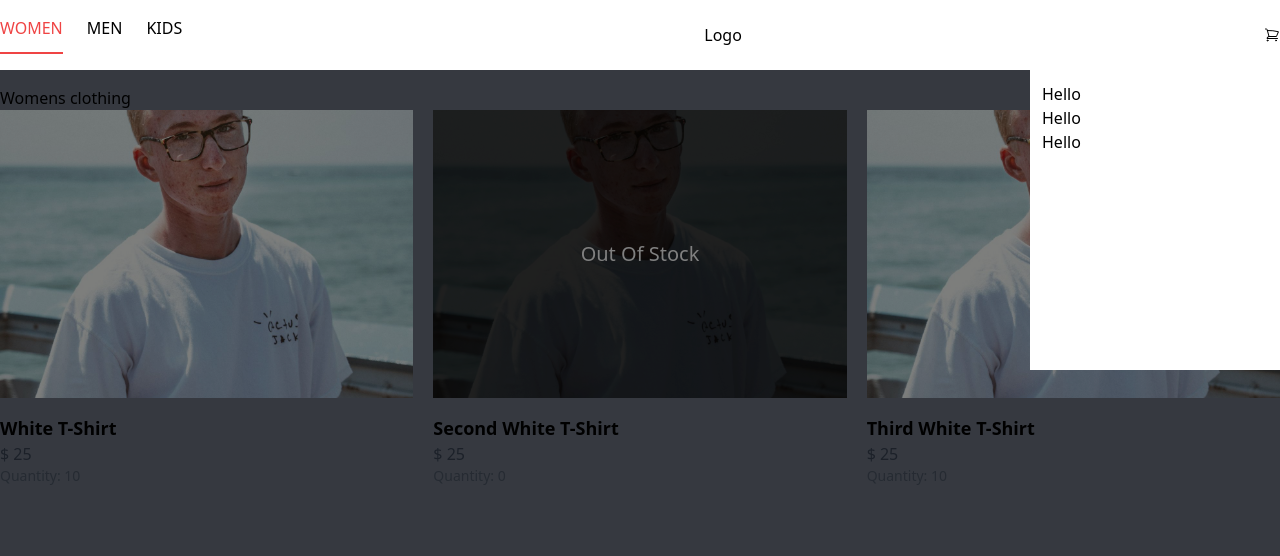
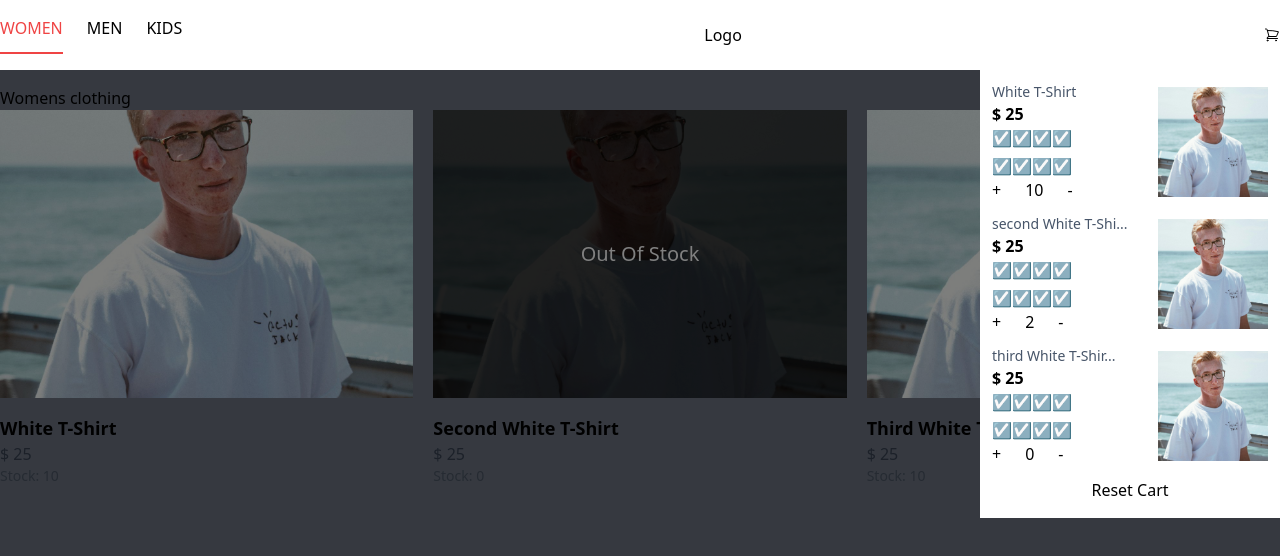
Before and after one commit to mitkapanarin/online_shop, a React (Vite) app in the folder frontend/: page /women in a window 1280 px wide. Both pictures are taken after a click on the button 1271 px from the left and 35 px from the top of the page. Shown: the top 556 px of the page. Built offline with nearby package versions, Linux system fonts and the light colour scheme.

Commit message:
cart state added with logics

```diff
--- a/frontend/src/Pages/Women.tsx
+++ b/frontend/src/Pages/Women.tsx
@@ -9,21 +9,21 @@ export class Women extends Component {
       name: "White T-Shirt",
       image: "./sample-image.jpg",
       price: 25,
-      quantity: 10,
+      stock: 10,
     },
     {
       id: "2",
       name: "second White T-Shirt",
       image: "./sample-image.jpg",
       price: 25,
-      quantity: 0,
+      stock: 0,
     },
     {
       id: "3",
       name: "third White T-Shirt",
       image: "./sample-image.jpg",
       price: 25,
-      quantity: 10,
+      stock: 10,
     },
   ];
 
--- a/frontend/src/components/Cards/CartCard.tsx
+++ b/frontend/src/components/Cards/CartCard.tsx
@@ -1,8 +1,42 @@
 import { Component } from "react";
+import { IProductCardProps } from "../../types/interface";
+import { textLimiter } from "../Text/textFn";
 
-export class CartCard extends Component {
+export class CartCard extends Component<
+  IProductCardProps & {
+    quantity: number;
+  }
+> {
+  constructor(props: IProductCardProps & { quantity: number }) {
+    super(props);
+  }
+
   render() {
-    return <div className="">Hello</div>;
+    const { id, image, name, price, quantity } = this.props;
+    return (
+      <div className="flex justify-between items-center">
+        <div className="">
+          <h3 className="details text-sm text-slate-600">
+            {textLimiter(name, 18)}
+          </h3>
+          <p className="font-semibold">$ {price}</p>
+          <div className="flex flex-col gap-1">
+            <span>☑️☑️☑️☑️</span>
+            <span>☑️☑️☑️☑️</span>
+          </div>
+          <div className="flex gap-6">
+            <button onClick={() => console.log("incr", id)}>+</button>
+            <span>{quantity}</span>
+            <button onClick={() => console.log("decr", id)}>-</button>
+          </div>
+        </div>
+        <img
+          src={image}
+          alt={`Image of ${name}`}
+          className="object-cover h-[110px] w-[110px]"
+        />
+      </div>
+    );
   }
 }
 
--- a/frontend/src/components/Cards/CartModal.tsx
+++ b/frontend/src/components/Cards/CartModal.tsx
@@ -1,16 +1,67 @@
 import { Component } from "react";
 import CartCard from "./CartCard";
+import { connect } from "react-redux";
+import { RootState } from "../../store";
 
-export class CartModal extends Component {
+const xxxx = [
+  {
+    id: "1",
+    name: "White T-Shirt",
+    image: "./sample-image.jpg",
+    price: 25,
+    stock: 10,
+  },
+  {
+    id: "2",
+    name: "second White T-Shirt",
+    image: "./sample-image.jpg",
+    price: 25,
+    stock: 0,
+  },
+  {
+    id: "3",
+    name: "third White T-Shirt",
+    image: "./sample-image.jpg",
+    price: 25,
+    stock: 10,
+  },
+];
+
+export class CartModal extends Component<{
+  cartState: RootState["cart"];
+}> {
+  constructor(props: { cartState: RootState["cart"] }) {
+    super(props);
+  }
   render() {
+    const { cartState } = this.props;
+    const cartStateObject = Object.values(cartState);
     return (
-      <div className="absolute right-0 t-0 p-3 min-h-[300px] w-[250px] z-10 bg-white">
-        <CartCard />
-        <CartCard />
-        <CartCard />
+      <div className="absolute right-0 t-0 p-3 min-h-[300px] w-[300px] z-10 bg-white">
+        <div className="flex flex-col gap-3">
+          {cartStateObject.length === 0 && (
+            <h3 className="text-center">Cart is empty</h3>
+          )}
+          {cartStateObject?.map((item) => {
+            const product = xxxx.find((p) => p.id === item.id);
+            if (!product) {
+              return;
+            }
+            return (
+              <CartCard key={item.id} {...product} quantity={item.quantity} />
+            );
+          })}
+        </div>
+        <div className="flex flex-row justify-center mb-1 mt-3">
+          <button className="">Reset Cart</button>
+        </div>
       </div>
     );
   }
 }
 
-export default CartModal;
+const reduxStateProps = (state: RootState) => ({
+  cartState: state.cart,
+});
+
+export default connect(reduxStateProps, {})(CartModal);
--- a/frontend/src/components/Cards/ProductCard.tsx
+++ b/frontend/src/components/Cards/ProductCard.tsx
@@ -27,7 +27,7 @@ export class ProductCard extends Component<
       image,
       name,
       price,
-      quantity,
+      stock,
       id,
       isSelected,
       addToCartFn,
@@ -46,14 +46,14 @@ export class ProductCard extends Component<
           <img
             src={image}
             alt={name}
-            className={`w-full h-72 object-cover ${quantity === 0 ? "filter brightness-50" : ""}`}
+            className={`w-full h-72 object-cover ${stock === 0 ? "filter brightness-50" : ""}`}
           />
-          {quantity === 0 && (
+          {stock === 0 && (
             <div className="absolute inset-0 flex items-center justify-center bg-black bg-opacity-50 text-white text-xl font-light">
               Out of Stock
             </div>
           )}
-          {isHovered && isSelected == false && quantity > 0 && (
+          {isHovered && isSelected == false && stock > 0 && (
             <button
               type="button"
               className="cursor-pointer absolute bottom-[-20px] right-4 bg-green-400 p-3 rounded-full shadow-lg"
@@ -63,7 +63,7 @@ export class ProductCard extends Component<
             </button>
           )}
 
-          {isHovered && isSelected == true && quantity > 0 && (
+          {isHovered && isSelected == true && stock > 0 && (
             <button
               type="button"
               className="cursor-pointer absolute bottom-[-20px] right-4 bg-green-400 p-3 rounded-full shadow-lg"
@@ -75,7 +75,7 @@ export class ProductCard extends Component<
         </div>
         <h3 className="text-lg font-semibold mt-4">{name}</h3>
         <h6 className="text-md font-medium text-gray-700">$ {price}</h6>
-        <p className="text-sm text-gray-600">Quantity: {quantity}</p>
+        <p className="text-sm text-gray-600">stock: {stock}</p>
       </div>
     );
   }
--- /dev/null
+++ b/frontend/src/components/Text/textFn.tsx
@@ -0,0 +1,3 @@
+export const textLimiter = (text: string, limit: number = 60) => {
+  return text.length > limit ? `${text.slice(0, limit)}...` : text;
+};
--- a/frontend/src/store/Slices/cartSlice.ts
+++ b/frontend/src/store/Slices/cartSlice.ts
@@ -1,24 +1,56 @@
 import { createSlice } from "@reduxjs/toolkit";
 import type { PayloadAction } from "@reduxjs/toolkit";
 
-interface ICartSlice {
-  x: number;
+interface ICartItem {
+  id: string;
+  quantity: number;
 }
 
-const initialState: ICartSlice = {
-  x: 0,
-};
+const initialState: ICartItem[] = [
+  {
+    id: "1",
+    quantity: 10,
+  },
+  {
+    id: "2",
+    quantity: 2,
+  },
+  {
+    id: "3",
+    quantity: 0,
+  },
+];
 
 export const cartSlice = createSlice({
   name: "cart",
   initialState,
   reducers: {
-    // update later
-    addItemToCart: (state: ICartSlice, action: PayloadAction<number>) => {
-      state.x = action.payload;
+    addItemToCart: (state: ICartItem[], action: PayloadAction<ICartItem>) => {
+      const { id, quantity } = action.payload;
+      const existingItem = state.find((item) => item.id === id);
+
+      if (existingItem) {
+        existingItem.quantity += quantity;
+      } else {
+        state.push(action.payload);
+      }
     },
-    removeItemFromCart: (state: ICartSlice, action: PayloadAction<number>) => {
-      state.x = action.payload;
+    removeItemFromCart: (
+      state: ICartItem[],
+      action: PayloadAction<ICartItem>,
+    ) => {
+      const { id, quantity } = action.payload;
+      const existingItem = state.find((item) => item.id === id);
+      if (!existingItem) {
+        return;
+      }
+      if (existingItem) {
+        if (existingItem.quantity > quantity) {
+          existingItem.quantity -= quantity;
+        } else {
+          return state.filter((item) => item.id !== id);
+        }
+      }
     },
     resetCart: () => initialState,
   },
--- a/frontend/src/store/index.ts
+++ b/frontend/src/store/index.ts
@@ -2,7 +2,12 @@ import { configureStore } from "@reduxjs/toolkit";
 import { setupListeners } from "@reduxjs/toolkit/query";
 import { persistStore, persistReducer } from "redux-persist";
 import storage from "redux-persist/lib/storage";
-import { cartSlice } from "./Slices/cartSlice";
+import {
+  cartSlice,
+  addItemToCart,
+  removeItemFromCart,
+  resetCart,
+} from "./Slices/cartSlice";
 import {
   cartModalSlice,
   changeCartModalState,
@@ -36,4 +41,13 @@ export type RootState = ReturnType<typeof store.getState>;
 export type AppDispatch = typeof store.dispatch;
 export type AppStore = typeof store;
 
-export { changeCartModalState, resetCartModalState };
+export {
+  // cartModalSlice,
+  changeCartModalState,
+  resetCartModalState,
+
+  // cartSlice,
+  addItemToCart,
+  removeItemFromCart,
+  resetCart,
+};
--- a/frontend/src/types/interface.ts
+++ b/frontend/src/types/interface.ts
@@ -9,5 +9,5 @@ export interface IProductCardProps {
   image: string;
   name: string;
   price: number;
-  quantity: number;
+  stock: number;
 }
```
